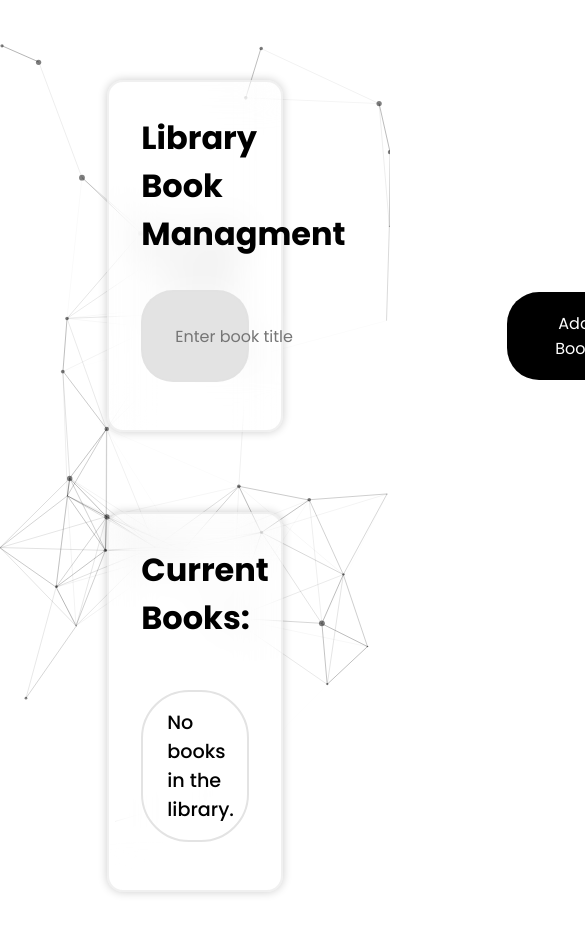
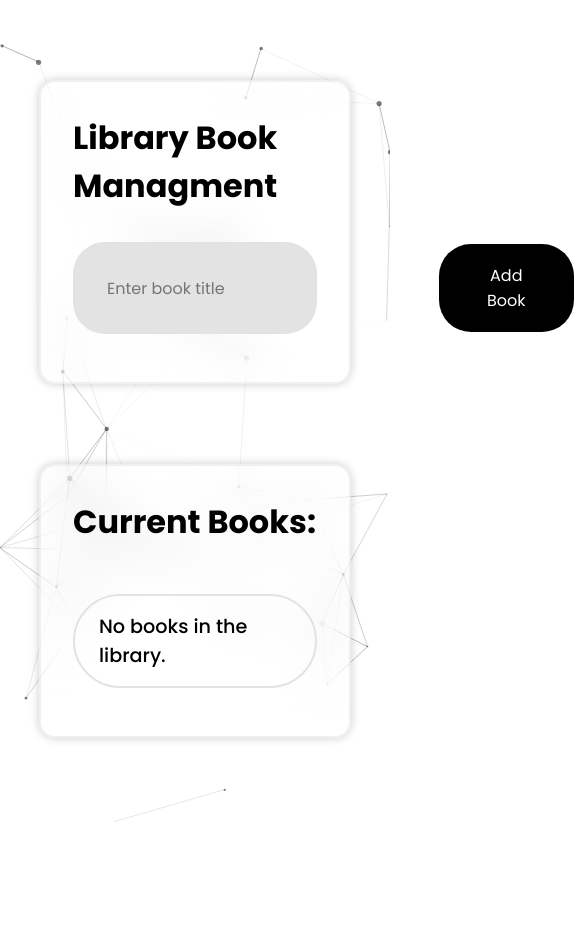
Before and after one commit to shippudden/Library-Book-Management, a plain HTML site: page index.html in a window 390 px wide. Shown: the top 934 px of the page, 585 px wide, since content can reach past the window. After the commit the page ends 844 px from the top, so only its background shows below. Drawn offline with nearby package versions, Linux system fonts and the light colour scheme.

Commit message:
Update style.css

```diff
--- a/style.css
+++ b/style.css
@@ -154,3 +154,21 @@ li {
         box-shadow: var(--box-shadow);
     }
 }
+
+@media (max-width: 992px) {
+    .container, .book-list-container {
+        width: 60%;
+    }
+}
+
+@media (max-width: 768px) {
+    .container, .book-list-container {
+        width: 75%;
+    }
+}
+
+@media (max-width: 576px) {
+    .container, .book-list-container {
+        width: 80%;
+    }
+}
```
